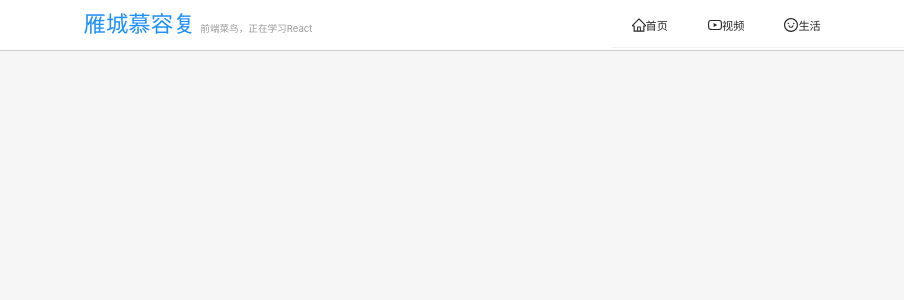
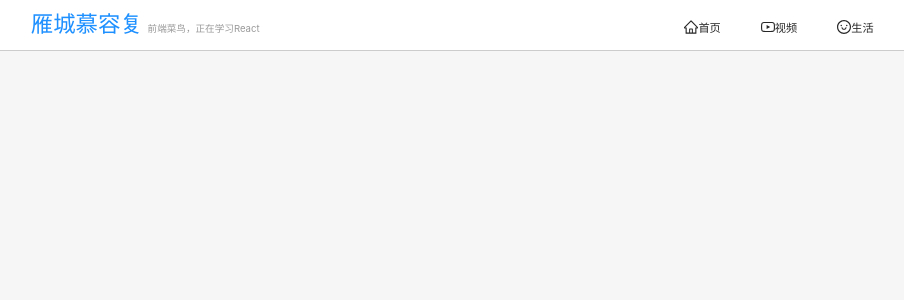
Before and after one commit to VincentChris/ReactBlog, a Next.js app: page / in a window 1280 px wide. Shown: the top 300 px of the page, without its empty margins (134-1038 px from the left). Built offline with nearby package versions, Linux system fonts and the light colour scheme.

Commit message:
调整header组件样式

```diff
--- a/components/Header.module.scss
+++ b/components/Header.module.scss
@@ -11,11 +11,11 @@
 
   :global {
     .ant-menu {
-      line-height: 2.6rem;
+      line-height: 2.8rem;
     }
 
     .ant-menu-item {
-      font-size: .7rem;
+      font-size: $head-ant-menu-item-font-size;
       padding-left: 1rem;
       padding-right: 1rem;
     }
--- a/components/Header.tsx
+++ b/components/Header.tsx
@@ -10,7 +10,7 @@ import {
 const Header: FC = () => (
   <div className={Style.header}>
     <Row justify="center">
-      <Col xs={24} sm={24} md={10} lg={10} xl={10}>
+      <Col xs={24} sm={24} md={10} lg={15} xl={12}>
         <span className={Style.headerLogo}>
           雁城慕容复
         </span>
--- a/public/styles/variables/font_variables.scss
+++ b/public/styles/variables/font_variables.scss
@@ -1,2 +1,3 @@
 $head-logo-font-size:1.4rem;
 $head-txt-font-size:.6rem;
+$head-ant-menu-item-font-size:.7rem;
```
